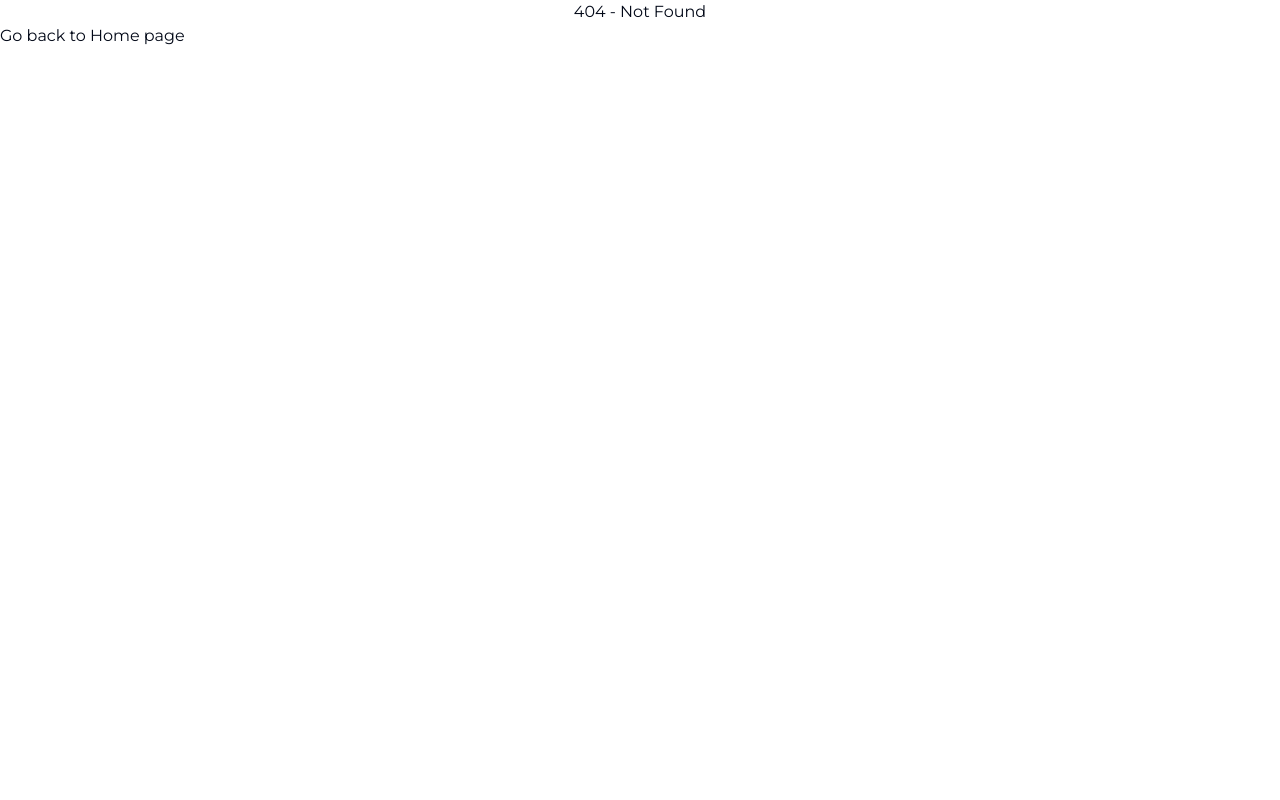
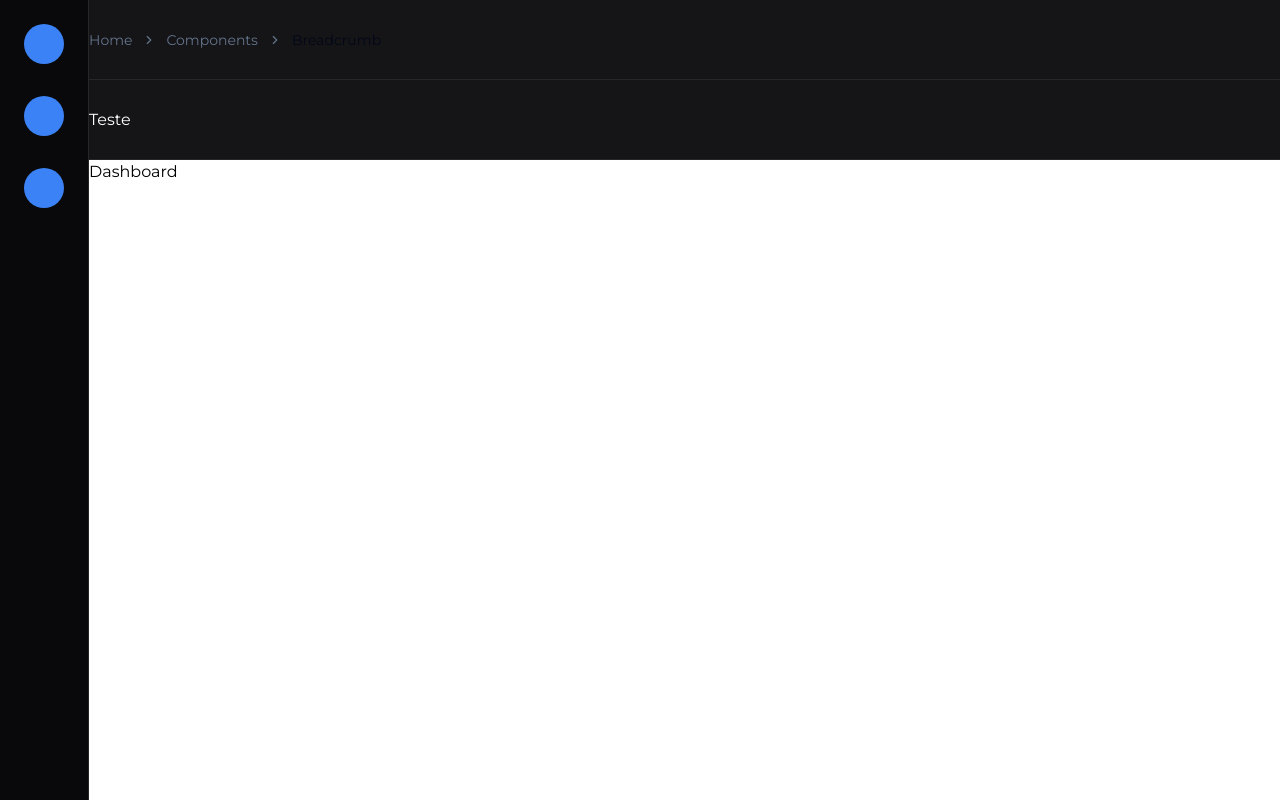
Before and after one commit to felipeC20312/HACKA_BRASA_2024, a Next.js app: page /pages/dashboard in a window 1280 px wide. Before the commit this address had no page. Built offline with nearby package versions, Linux system fonts and the light colour scheme.

Commit message:
felipeC20312
Develop - Sidebar + BreadCrumb + Pages

```diff
--- a/package.json
+++ b/package.json
@@ -9,6 +9,7 @@
     "lint": "next lint"
   },
   "dependencies": {
+    "@radix-ui/react-slot": "^1.1.0",
     "class-variance-authority": "^0.7.0",
     "clsx": "^2.1.1",
     "lucide-react": "^0.428.0",
--- a/src/app/layout.tsx
+++ b/src/app/layout.tsx
@@ -1,14 +1,15 @@
-import type { Metadata } from "next";
-import { Inter, Montserrat } from "next/font/google";
-import "./globals.css";
-import { cn } from "@/lib/utils";
+import type { Metadata } from 'next';
+import { Inter, Montserrat } from 'next/font/google';
+import './globals.css';
+import { cn } from '@/lib/utils';
+import SideBar from '@/components/sidebar';
 
 const inter = Inter({ subsets: ['latin'], variable: '--font-sans' });
-const montserrat = Montserrat({ subsets: ["latin"], variable: "--font-sans" })
+const montserrat = Montserrat({ subsets: ['latin'], variable: '--font-sans' });
 
 export const metadata: Metadata = {
-  title: "Create Next App",
-  description: "Generated by create next app",
+  title: 'Create Next App',
+  description: 'Generated by create next app',
 };
 
 export default function RootLayout({
@@ -17,11 +18,14 @@
   children: React.ReactNode;
 }>) {
   return (
-    <html lang="en">
-      <body className={cn(
-          "min-h-screen bg-background font-sans antialiased",
+    <html lang='en'>
+      <body
+        className={cn(
+          'min-h-screen bg-background font-sans antialiased',
           montserrat.variable
-        )}>{children}</body>
+        )}>
+        <SideBar>{children}</SideBar>
+      </body>
     </html>
   );
 }
--- /dev/null
+++ b/src/app/pages/dashboard/page.tsx
@@ -0,0 +1,3 @@
+export default function Dashboard() {
+  return <div className='text-black'>Dashboard</div>;
+}
--- a/src/app/root/page.tsx
+++ /dev/null
@@ -1,7 +0,0 @@
-const Root = () => {
-  return (
-    <div>Root</div>
-  )
-}
-
-export default Root;
--- /dev/null
+++ b/src/components/breadcrumb/index.tsx
@@ -0,0 +1,28 @@
+import {
+  Breadcrumb,
+  BreadcrumbItem,
+  BreadcrumbLink,
+  BreadcrumbList,
+  BreadcrumbPage,
+  BreadcrumbSeparator,
+} from '@/components/ui/breadcrumb';
+
+export default function BreadcrumbCustom() {
+  return (
+    <Breadcrumb>
+      <BreadcrumbList>
+        <BreadcrumbItem>
+          <BreadcrumbLink href='/'>Home</BreadcrumbLink>
+        </BreadcrumbItem>
+        <BreadcrumbSeparator />
+        <BreadcrumbItem>
+          <BreadcrumbLink href='pages/Dashboard'>Components</BreadcrumbLink>
+        </BreadcrumbItem>
+        <BreadcrumbSeparator />
+        <BreadcrumbItem>
+          <BreadcrumbPage>Breadcrumb</BreadcrumbPage>
+        </BreadcrumbItem>
+      </BreadcrumbList>
+    </Breadcrumb>
+  );
+}
--- /dev/null
+++ b/src/components/sidebar/index.tsx
@@ -0,0 +1,34 @@
+import Link from 'next/link';
+import BreadcrumbCustom from '../breadcrumb';
+
+export default function SideBar({
+  children,
+}: Readonly<{
+  children: React.ReactNode;
+}>) {
+  return (
+    <div className='flex'>
+      <div className='flex flex-col w-auto h-screen p-6 items-center gap-8 bg-[#09090B] border-r border-[#27272A]'>
+        <Link href='/'>
+          <button className='size-10 p-4 rounded-full bg-blue-500 text-white'></button>
+        </Link>
+        <Link href='/pages/dashboard'>
+          <button className='size-10 p-4 rounded-full bg-blue-500 text-white'></button>
+        </Link>
+        <Link href='pages/'>
+          <button className='size-10 p-4 rounded-full bg-blue-500 text-white'></button>
+        </Link>
+      </div>
+
+      <div className='w-full'>
+        <div className='flex w-full h-20 bg-[#151518] text-white items-center border-b border-solid border-[#27272A]'>
+          <BreadcrumbCustom />
+        </div>
+        <div className='flex w-full h-20 bg-[#151518] text-white items-center border-b border-solid border-[#27272A]'>
+          Teste
+        </div>
+        <div>{children}</div>
+      </div>
+    </div>
+  );
+}
--- /dev/null
+++ b/src/components/ui/breadcrumb.tsx
@@ -0,0 +1,115 @@
+import * as React from "react"
+import { Slot } from "@radix-ui/react-slot"
+import { ChevronRight, MoreHorizontal } from "lucide-react"
+
+import { cn } from "@/lib/utils"
+
+const Breadcrumb = React.forwardRef<
+  HTMLElement,
+  React.ComponentPropsWithoutRef<"nav"> & {
+    separator?: React.ReactNode
+  }
+>(({ ...props }, ref) => <nav ref={ref} aria-label="breadcrumb" {...props} />)
+Breadcrumb.displayName = "Breadcrumb"
+
+const BreadcrumbList = React.forwardRef<
+  HTMLOListElement,
+  React.ComponentPropsWithoutRef<"ol">
+>(({ className, ...props }, ref) => (
+  <ol
+    ref={ref}
+    className={cn(
+      "flex flex-wrap items-center gap-1.5 break-words text-sm text-muted-foreground sm:gap-2.5",
+      className
+    )}
+    {...props}
+  />
+))
+BreadcrumbList.displayName = "BreadcrumbList"
+
+const BreadcrumbItem = React.forwardRef<
+  HTMLLIElement,
+  React.ComponentPropsWithoutRef<"li">
+>(({ className, ...props }, ref) => (
+  <li
+    ref={ref}
+    className={cn("inline-flex items-center gap-1.5", className)}
+    {...props}
+  />
+))
+BreadcrumbItem.displayName = "BreadcrumbItem"
+
+const BreadcrumbLink = React.forwardRef<
+  HTMLAnchorElement,
+  React.ComponentPropsWithoutRef<"a"> & {
+    asChild?: boolean
+  }
+>(({ asChild, className, ...props }, ref) => {
+  const Comp = asChild ? Slot : "a"
+
+  return (
+    <Comp
+      ref={ref}
+      className={cn("transition-colors hover:text-foreground", className)}
+      {...props}
+    />
+  )
+})
+BreadcrumbLink.displayName = "BreadcrumbLink"
+
+const BreadcrumbPage = React.forwardRef<
+  HTMLSpanElement,
+  React.ComponentPropsWithoutRef<"span">
+>(({ className, ...props }, ref) => (
+  <span
+    ref={ref}
+    role="link"
+    aria-disabled="true"
+    aria-current="page"
+    className={cn("font-normal text-foreground", className)}
+    {...props}
+  />
+))
+BreadcrumbPage.displayName = "BreadcrumbPage"
+
+const BreadcrumbSeparator = ({
+  children,
+  className,
+  ...props
+}: React.ComponentProps<"li">) => (
+  <li
+    role="presentation"
+    aria-hidden="true"
+    className={cn("[&>svg]:size-3.5", className)}
+    {...props}
+  >
+    {children ?? <ChevronRight />}
+  </li>
+)
+BreadcrumbSeparator.displayName = "BreadcrumbSeparator"
+
+const BreadcrumbEllipsis = ({
+  className,
+  ...props
+}: React.ComponentProps<"span">) => (
+  <span
+    role="presentation"
+    aria-hidden="true"
+    className={cn("flex h-9 w-9 items-center justify-center", className)}
+    {...props}
+  >
+    <MoreHorizontal className="h-4 w-4" />
+    <span className="sr-only">More</span>
+  </span>
+)
+BreadcrumbEllipsis.displayName = "BreadcrumbElipssis"
+
+export {
+  Breadcrumb,
+  BreadcrumbList,
+  BreadcrumbItem,
+  BreadcrumbLink,
+  BreadcrumbPage,
+  BreadcrumbSeparator,
+  BreadcrumbEllipsis,
+}
```
Also changed, not shown: src/assets/imgs/crossfi_logo.svg (added), 1 other file (tests, documents, lock files or other folders).
